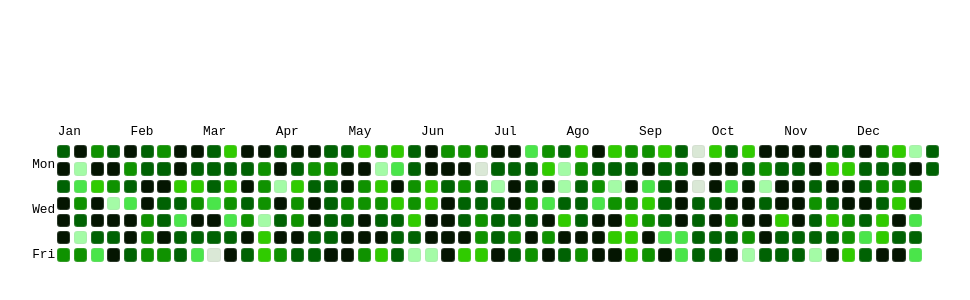
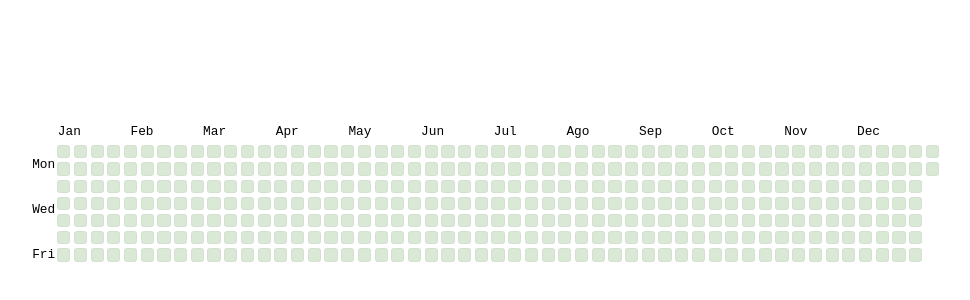
Before and after one commit to fskarmeta/react-github-contributions-calendar-clon, a React (Create React App) app: page / in a window 1280 px wide. Shown: the part 36-336 px from the top of the page, without its empty margins (155-1125 px from the left). Built offline with nearby package versions, Linux system fonts and the light colour scheme.

Commit message:
dates array and months array to state

```diff
--- a/src/calendar.js
+++ b/src/calendar.js
@@ -1,11 +1,26 @@
-import React from "react";
-import Tippy from '@tippyjs/react';
-import 'tippy.js/dist/tippy.css'; // optional
-import 'tippy.js/themes/translucent.css';
+import React, { useState, useEffect } from "react";
+import Tippy from "@tippyjs/react";
+import "tippy.js/dist/tippy.css"; // optional
+import "tippy.js/themes/translucent.css";
 
 const Calendar = () => {
-  let daysText = ["Mon", "Wed", "Fri"]
-  let monthText = ["Jan", "Feb", "Mar", "Apr", "May", "Jun", "Jul", "Ago", "Sep", "Oct", "Nov", "Dec"]
+  const [datesArr, changeDatesArr] = useState(["Mon", "Wed", "Fri"]);
+  const [monthText, changeMonthText] = useState([
+    "Jan",
+    "Feb",
+    "Mar",
+    "Apr",
+    "May",
+    "Jun",
+    "Jul",
+    "Ago",
+    "Sep",
+    "Oct",
+    "Nov",
+    "Dec",
+  ]);
+  // const [calendar, changeCalendar] = useState(null);
+
   let days = [];
   for (let i = 1; i <= 366; i++) {
     let d = new Date(2020, 0, i);
@@ -13,86 +28,83 @@ const Calendar = () => {
       date: d,
       title: d.toLocaleDateString("en-US", { month: "long", day: "numeric" }),
       activity: "test",
-      contributions: Math.floor((Math.random() * 100)),
+      contributions: 0, //Math.floor((Math.random() * 100)),
     });
   }
 
   for (let contri of days) {
     if (contri.contributions === 0) {
-        contri.activity = "level_0"
+      contri.activity = "level_0";
     }
     if (contri.contributions > 0 && contri.contributions <= 5) {
-          contri.activity = "level_1"
+      contri.activity = "level_1";
     }
     if (contri.contributions > 5 && contri.contributions <= 10) {
-        contri.activity = "level_2"
+      contri.activity = "level_2";
     }
     if (contri.contributions > 10 && contri.contributions <= 20) {
-        contri.activity = "level_3"
+      contri.activity = "level_3";
     }
     if (contri.contributions > 20 && contri.contributions <= 40) {
-        contri.activity = "level_4"
+      contri.activity = "level_4";
     }
     if (contri.contributions > 40 && contri.contributions <= 70) {
-        contri.activity = "level_5"
+      contri.activity = "level_5";
     }
     if (contri.contributions > 70) {
-        contri.activity = "level_6"
+      contri.activity = "level_6";
     }
   }
 
   const bgColor = (string) => {
-    if (string === "level_0") {
-        return {
-            backgroundColor: "rgb(218, 232, 214)"
+    switch (string) {
+      case "level_0":
+        return { backgroundColor: "rgb(218, 232, 214)" };
+      case "level_1":
+        return { backgroundColor: "#a4fba6" };
+      case "level_2":
+        return { backgroundColor: "#4ae54a" };
+      case "level_3":
+        return { backgroundColor: "#30cb00" };
+      case "level_4":
+        return { backgroundColor: "#0f9200" };
+      case "level_5":
+        return { backgroundColor: "#006203" };
+      case "level_6":
+        return { backgroundColor: "#041501" };
+      default:
+        return { backgroundColor: "white" };
     }
-    }
-    if (string === "level_1") {
-        return {
-            backgroundColor: "#a4fba6"
-        }
-    }
-    if (string === "level_2") {
-        return {
-            backgroundColor: "#4ae54a"
-        }
-    }
-    if (string === "level_3") {
-        return {
-            backgroundColor: "#30cb00"
-        }
-    }
-    if (string === "level_4") {
-        return {
-            backgroundColor: "#0f9200"
-        }
-    }
-    if (string === "level_5") {
-        return {
-            backgroundColor: "#006203"
-        }
-    }
-    if (string === "level_6") {
-        return {
-            backgroundColor: "#041501"
-        }
-    }
-}
+  };
 
   return (
     <div className="overcontainer">
-      <div className="monthstext">{monthText.map((e,i)=> (<div className="monthtext" key={i}>{e}</div>))}</div>
-      <div className="days">{daysText.map((e,i) => <div className="daystext" key={i}>{e}</div>)}</div>
-    <div class="container">
+      <div className="monthstext">
+        {monthText.map((e, i) => (
+          <div className="monthtext" key={i}>
+            {e}
+          </div>
+        ))}
+      </div>
+      <div className="days">
+        {datesArr.map((e, i) => (
+          <div className="daystext" key={i}>
+            {e}
+          </div>
+        ))}
+      </div>
+      <div className="container">
         {days.map((e, i) => (
-          <Tippy theme="translucent" content={e.contributions + " contributions on " +e.title} traslucent={true}>
+          <Tippy
+            theme="translucent"
+            content={e.contributions + " contributions on " + e.title}
+            key={i}
+          >
             <div key={i} className="day" style={bgColor(e.activity)}></div>
           </Tippy>
         ))}
       </div>
     </div>
-
   );
 };
-
 export default Calendar;
```
Lines whose indentation alone changed are shown as unchanged.
